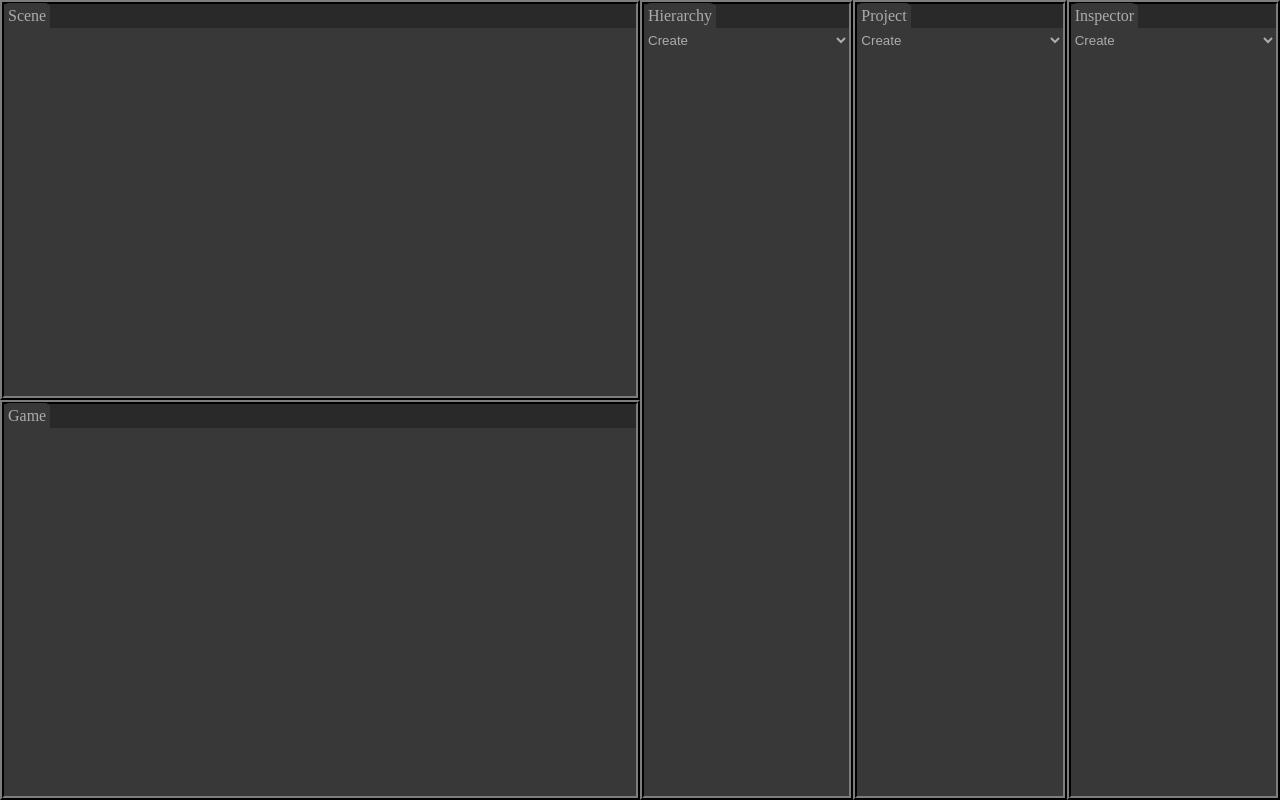
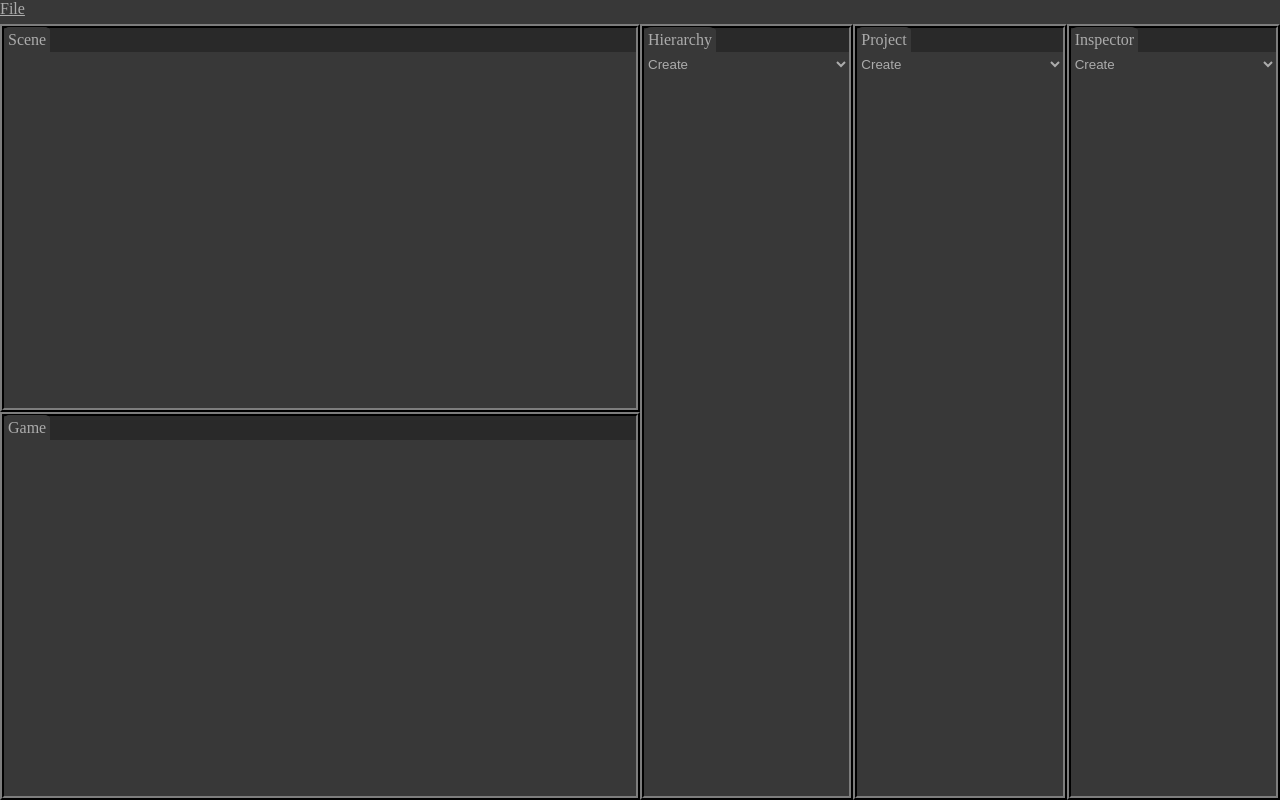
Before and after one commit to B10215037/babylon-IDE, a website with bundled scripts: page index.htm in a window 1280 px wide. Built offline with nearby package versions, Linux system fonts and the light colour scheme.

Commit message:
test position: relative

```diff
--- a/index.htm
+++ b/index.htm
@@ -4,99 +4,32 @@
 <head>
     <meta http-equiv="Content-Type" content="text/html" charset="utf-8" />
     <title>Babylon - 3D Game Engine</title>
-    <!-- link to the last version of babylon -->
+
     <script src="babylon.custom.js"></script>
     <script src="main.js"></script>
-    <style>
-        * {
-            position: absolute;
-            width: 100%;
-            height: 100%;
-            left: 0;
-            top: 0;
-            margin: 0;
-            border: 0;
-            padding: 0;
-            -webkit-box-sizing: border-box;
-            -moz-box-sizing: border-box;
-            box-sizing: border-box;
-            background-color: #383838;
-            color: #acacac;
-        }
-
-        #sceneWindow {
-            width: 50%;
-            height: 50%;
-        }
-
-        #gameWindow {
-            width: 50%;
-            height: 50%;
-            top: 50%;
-        }
-
-        canvas {
-            height: calc(100% - 1.5rem);
-            top: 1.5rem;
-            touch-action: none;
-        }
-
-        label {
-            max-width: 100px;
-            height: 1.5rem;
-            line-height: 1.5rem;
-            text-align: left;
-        }
-
-        .tabBase {
-            height: 1.5rem;
-            background-color: #292929;
-        }
-
-        .tabLabel {
-            position: relative;
-            transform: translate(-50%, -50%);
-            border: 0.25rem solid #383838;
-            border-top-left-radius: 15%;
-            border-top-right-radius: 15%;
-        }
-
-        .borderWindow {
-            border: 0.25rem ridge #292929;
-        }
-
-        #hierarchyWindow {
-            width: calc(50% / 3);
-            left: 50%;
-        }
-
-        #projectWindow {
-            width: calc(50% / 3);
-            left: calc(50% + 50% / 3);
-        }
-
-        #inspectorWindow {
-            width: calc(50% / 3);
-            left: calc(50% + 50% / 3 * 2);
-        }
-
-        select {
-            height: 1.5rem;
-            top: 1.5rem;
-        }
-
-        #fileSelect {
-            top: 0;
-        }
-    </style>
+    <link rel="stylesheet" href="main.css">
 </head>
 
 <body>
-    <div>
-        <select id="fileSelect">
-            <option>File</option>
-        </select>
-    </div>
+    <ul class="menu">
+        <li>
+            <a href="">File</a>
+            <ui>
+                <li><a href="">New Project</a></li>
+                <li><a href="">Open Project</a></li>
+                <li><a href="">Save</a></li>
+            </ui>
+        </li>
+
+        <li>
+            <a href="">X</a>
+            <ui>
+                <li><a href="">A</a></li>
+                <li><a href="">B</a></li>
+                <li><a href="">C</a></li>
+            </ui>
+        </li>
+    </ul>
 
     <div id="sceneWindow" class="borderWindow">
         <div class="tabBase">
--- /dev/null
+++ b/main.css
@@ -0,0 +1,73 @@
+* {
+    position: relative;
+    width: 100%;
+    height: 100%;
+    left: 0;
+    top: 0;
+    margin: 0;
+    border: 0;
+    padding: 0;
+    -webkit-box-sizing: border-box;
+    -moz-box-sizing: border-box;
+    box-sizing: border-box;
+    background-color: #383838;
+    color: #acacac;
+}
+
+.menu {
+    height: 1.5rem;
+}
+
+.borderWindow {
+    border: 0.25rem ridge #292929;
+}
+
+#sceneWindow, #gameWindow {
+    width: 50%;
+    height: calc(50% - 1.5rem / 2);
+}
+
+canvas {
+    height: calc(100% - 1.5rem);
+}
+
+.tabBase {
+    height: 1.5rem;
+    background-color: #292929;
+}
+
+.tabLabel {
+    max-width: 100px;
+    height: 1.5rem;
+    line-height: 1.5rem;
+    text-align: left;
+    transform: translate(-50%, -50%);
+    border: 0.25rem solid #383838;
+    border-top-left-radius: 15%;
+    border-top-right-radius: 15%;
+}
+
+#hierarchyWindow {
+    top: calc(-100% + 1.5rem);
+    left: 50%;
+    width: calc(50% / 3);
+    height: calc(100% - 1.5rem);
+}
+
+#projectWindow {
+    top: calc(-200% + 3rem);
+    left: calc(50% + 50% / 3);
+    width: calc(50% / 3);
+    height: calc(100% - 1.5rem);
+}
+
+#inspectorWindow {
+    top: calc(-300% + 4.5rem);
+    left: calc(50% + 50% / 3 * 2);
+    width: calc(50% / 3);
+    height: calc(100% - 1.5rem);
+}
+
+select {
+    height: 1.5rem;
+}
```
